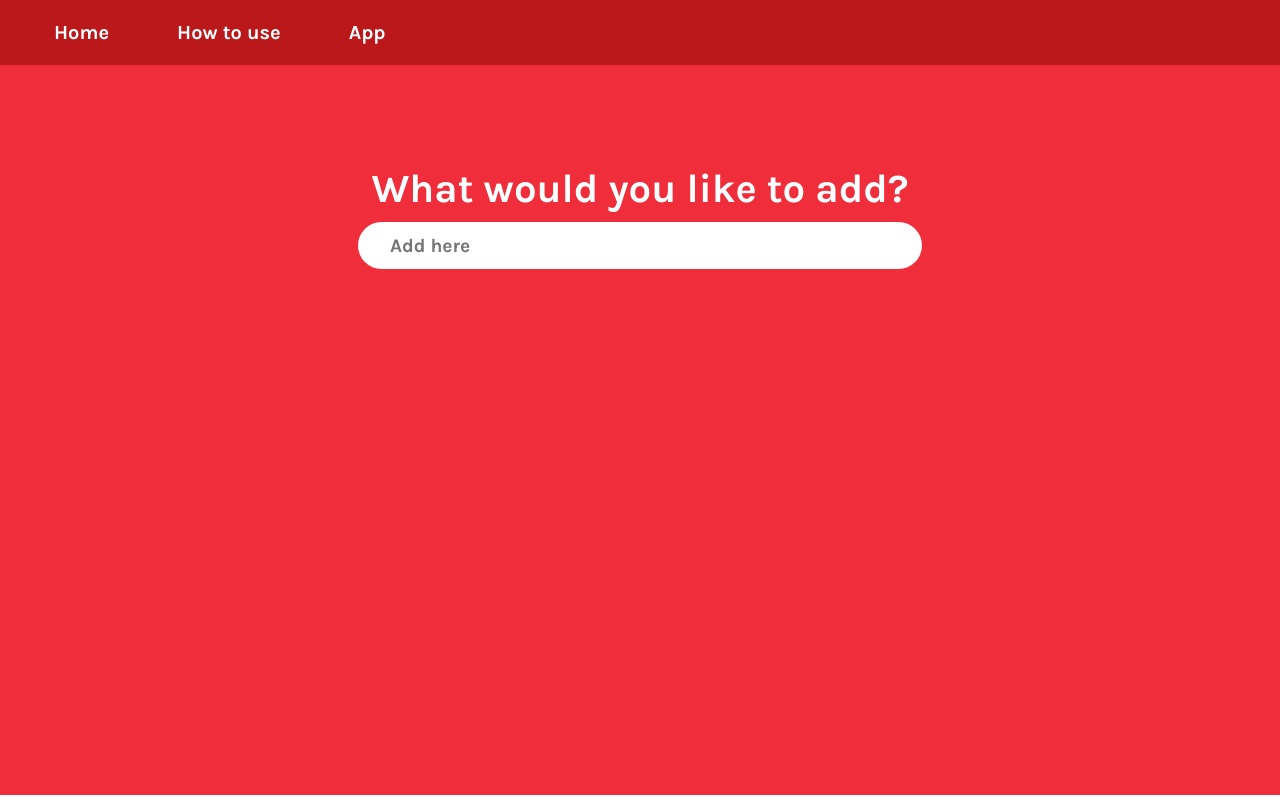
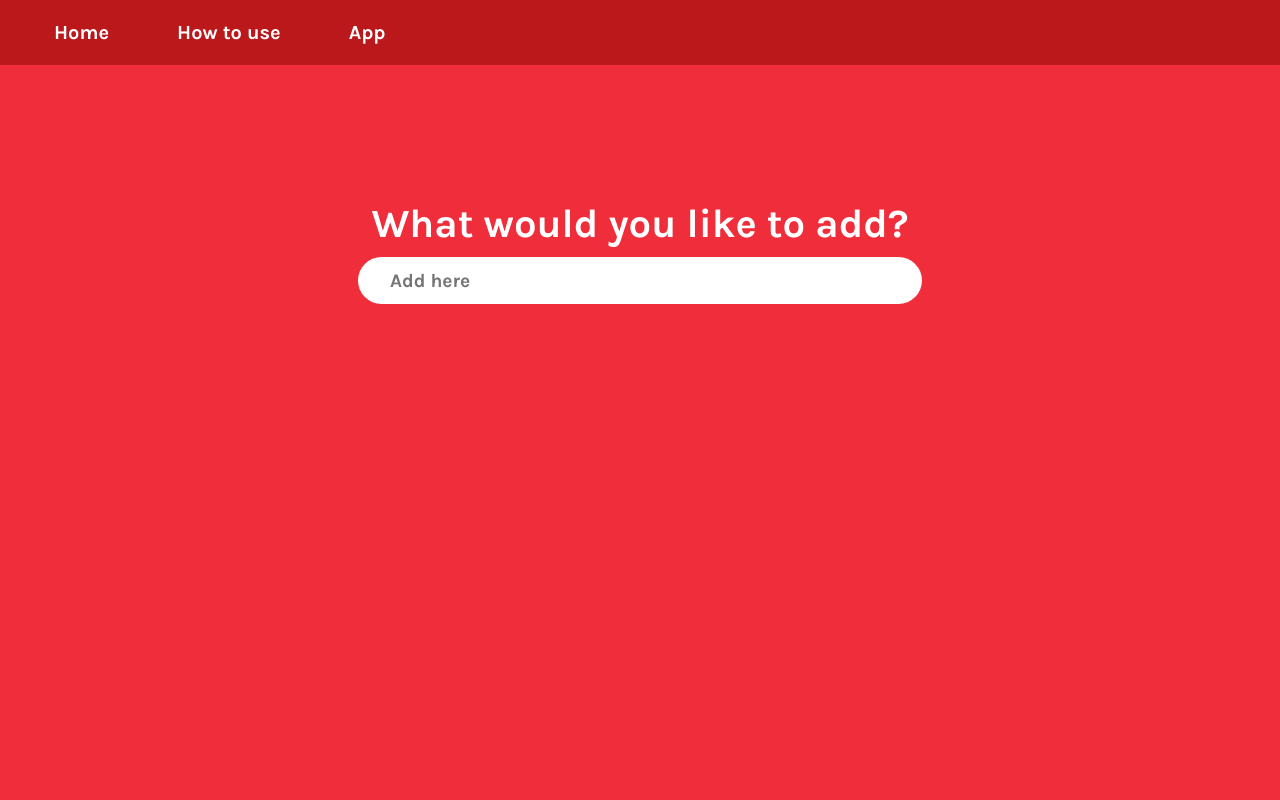
Before and after one commit to Pedyz/to-do-list, a React (Create React App) app: page /app in a window 1280 px wide. Built offline with nearby package versions, Linux system fonts and the light colour scheme.

Commit message:
Fixed some bugs

```diff
--- a/src/components/Navbar/Navbar.module.css
+++ b/src/components/Navbar/Navbar.module.css
@@ -6,6 +6,8 @@
     user-select: none;
     overflow: hidden;
     color: white;
+    position: fixed;
+    top: 0;
 }
 
 ul {
--- a/src/pages/AppPage/AppPage.module.css
+++ b/src/pages/AppPage/AppPage.module.css
@@ -3,13 +3,13 @@
     flex-direction: column;
     align-items: center;
     width: 100vw;
-    height: 91.2vh;
+    height: 100vh;
     background-color: #f02d3a;
     color: white;
 }
 
 .inputDiv {
-    margin-top: 100px;
+    margin-top: 200px;
     display: flex;
     flex-direction: column;
     align-items: center;
--- a/src/pages/Home/Home.module.css
+++ b/src/pages/Home/Home.module.css
@@ -1,6 +1,6 @@
 .mainDiv {
     width: 100vw;
-    height: 91.2vh;
+    height: 100vh;
     display: flex;
     flex-direction: column;
     align-items: start;
@@ -10,7 +10,7 @@
 
 .textContainer {
     width: 750px;
-    margin-top: 200px;
+    margin-top: 300px;
     margin-left: 50px;
 }
 
--- a/src/pages/How to use/Howtouse.module.css
+++ b/src/pages/How to use/Howtouse.module.css
@@ -3,11 +3,11 @@
     flex-direction: column;
     background: linear-gradient(to bottom, #ffc9ca, #ba181b);
     width: 100vw;
-    height: 91.2vh;
+    height: 100vh;
 }
 
 .mainDiv h2 {
-    margin-top: 150px;
+    margin-top: 250px;
     margin-left: 50px;
     font-size: 3rem;
 }
```
